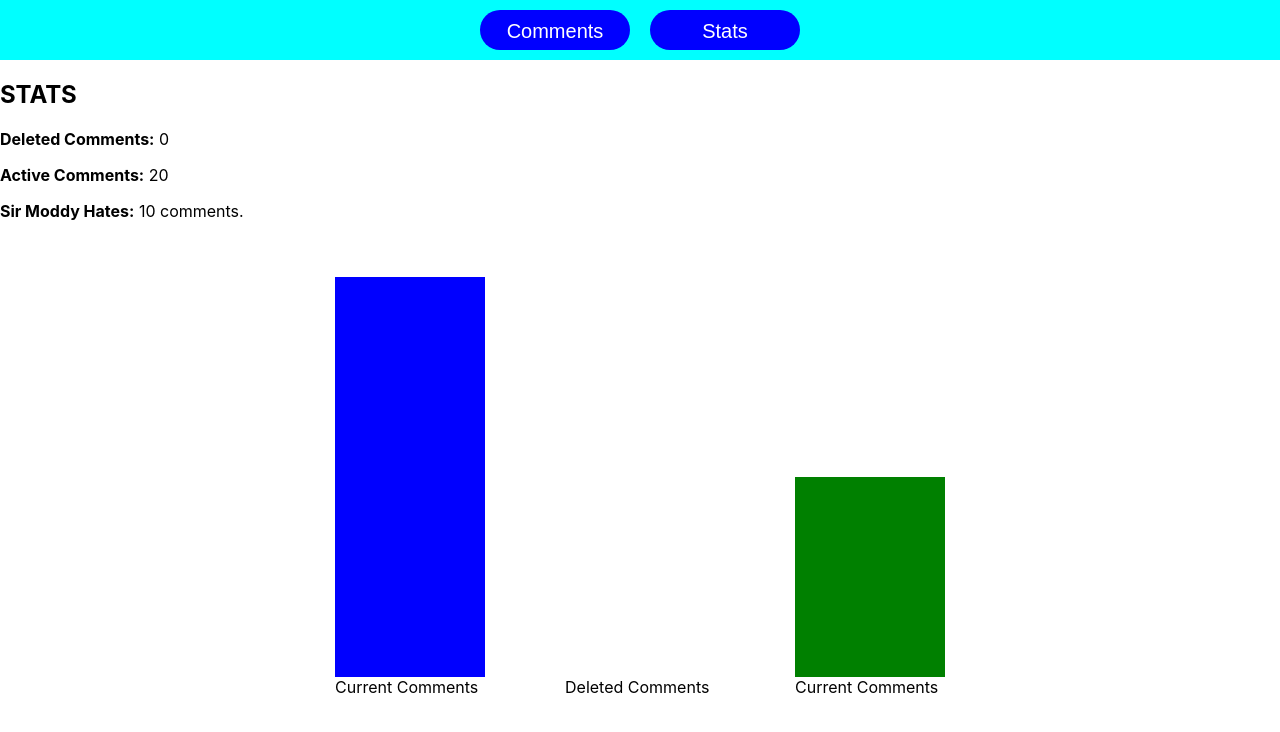
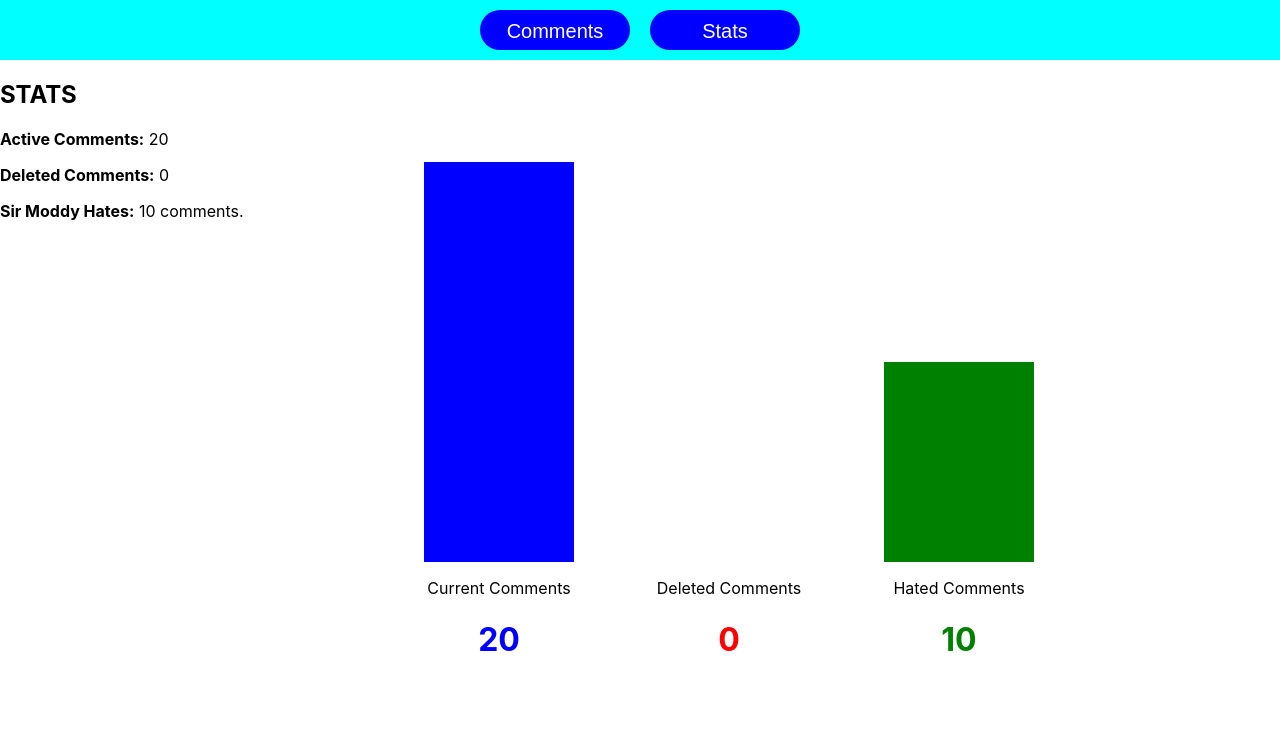
Before and after one commit to cchutis/realmod, a React (Create React App) app: page / in a window 1280 px wide. Both pictures are taken after a click on the button "Stats". Shown: the top 732 px of the page. Built offline with nearby package versions, Linux system fonts and the light colour scheme.

Commit message:
Finalized CHart positions and numbers

```diff
--- a/src/App.css
+++ b/src/App.css
@@ -78,3 +78,25 @@
   justify-content: center;
   align-items: flex-end;
 }
+
+.chart-area {
+  position: absolute;
+  bottom: 10%;
+  left: 30%;
+}
+
+.chart-reading {
+  text-align: center;
+}
+
+.blue {
+  color: blue;
+}
+
+.red {
+  color: red;
+}
+
+.green {
+  color: green;
+}
--- a/src/components/Chart.js
+++ b/src/components/Chart.js
@@ -18,7 +18,8 @@ export default class Chart extends Component {
                   border: "0"
                 }}
               ></div>
-              Current Comments
+              <p className="chart-reading">Current Comments</p>
+              <h1 className="chart-reading blue">{this.props.comments.length}</h1>
             </div>
             <div className="inline">
               <div
@@ -29,7 +30,8 @@ export default class Chart extends Component {
                   border: "0"
                 }}
               ></div>
-              Deleted Comments
+              <p className="chart-reading">Deleted Comments</p>
+              <h1 className="chart-reading red">{this.props.deletedComments}</h1>
             </div>
             <div className="inline">
               <div
@@ -40,7 +42,8 @@ export default class Chart extends Component {
                   border: "0"
                 }}
               ></div>
-              Current Comments
+              <p className="chart-reading">Hated Comments</p>
+              <h1 className="chart-reading green">{this.props.hatedComments}</h1>
             </div>
           </div>
         );
--- a/src/containers/StatsContainer.js
+++ b/src/containers/StatsContainer.js
@@ -18,11 +18,12 @@ export default class StatsContainer extends Component {
         return (
             <div className="stats-container">
                 <h2>STATS</h2>
+                <p><strong>Active Comments:</strong> {this.props.comments.length}</p>
                 <p><strong>Deleted Comments:</strong> {this.props.deletedComments}</p>
-                <p><strong>Active Comments:</strong> {this.props.comments.length}</p>
                 <p><strong>Sir Moddy Hates:</strong> {this.hatedComments()} comments.</p>
-
-                <Chart comments={this.props.comments} deletedComments={this.props.deletedComments} hatedComments={this.hatedComments()} />
+                <div className="chart-area">
+                    <Chart comments={this.props.comments} deletedComments={this.props.deletedComments} hatedComments={this.hatedComments()} />
+                </div>
             </div>
         )
     }
```
Also changed, not shown: src/reducer.js (+34 -12 lines).
